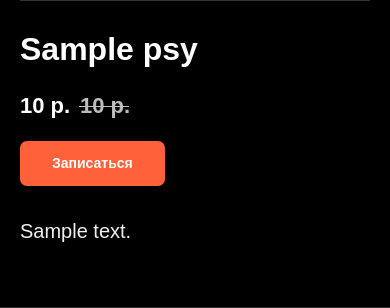
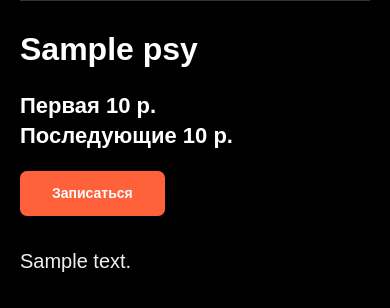
Before and after one commit to alexartoff/macosh_tilda, a Flask app: template templates/psy.html in a window 390 px wide. Shown: the part 1257-1565 px from the top of the page. Run offline with Flask 3, Linux system fonts and the light colour scheme; the template is opened without the code that fills it: most values are stand-ins (such as "Sample title", 1, 10 or a date in 2020); some web fonts are replaced.

Commit message:
add fix for prices and phone number

```diff
--- a/flask_site.py
+++ b/flask_site.py
@@ -16,7 +16,7 @@ app.config['SECRET_KEY'] = os.environ.get('SECRET_KEY')
 app.config['SERVER_NAME'] = os.environ.get('SERVER_NAME')
 SITE_URL = 'https://ma-cosh.ru'
 SITE_TITLE = 'МаКошь'
-PHONE = '+7(951)456-21-19'
+PHONE = '+7 (951) 456-21-19'
 FORM_ID = '#rec624966349'
 
 
--- a/templates/decor.html
+++ b/templates/decor.html
@@ -582,7 +582,7 @@
                             <h1 class="t744__title t-name t-name_xl js-product-name" field="title" style="font-size:32px;">{{ context.braslet_text.service_title }}</h1> </div>
                         <div class="t744__price-wrapper ">
                             <div class="t744__price t744__price-item t-name t-name_md " style="margin-right:5px;font-size:22px;">
-                                <div class="t744__price-value js-product-price notranslate " translate="no" field="price" data-redactor-toolbar="no">{{ context.braslet_text.service_price }}</div>
+                                <div class="t744__price-value js-product-price notranslate " translate="no" field="price" data-redactor-toolbar="no">от {{ context.braslet_text.service_price }}</div>
                                 <div class="t744__price-currency js-product-price-currency">р.</div>
                             </div>
                             <div class="t744__price_old t744__price-item t-name t-name_md " style="font-size:22px;">
@@ -644,7 +644,7 @@
                             <h2 class="t744__title t-name t-name_xl js-product-name" field="title" style="font-size:32px;">{{ context.svechi_text.service_title }}</h2> </div>
                         <div class="t744__price-wrapper ">
                             <div class="t744__price t744__price-item t-name t-name_md " style="margin-right:5px;font-size:22px;">
-                                <div class="t744__price-value js-product-price notranslate " translate="no" field="price" data-redactor-toolbar="no">{{ context.svechi_text.service_price }}</div>
+                                <div class="t744__price-value js-product-price notranslate " translate="no" field="price" data-redactor-toolbar="no">от {{ context.svechi_text.service_price }}</div>
                                 <div class="t744__price-currency js-product-price-currency">р.</div>
                             </div>
                             <div class="t744__price_old t744__price-item t-name t-name_md " style="font-size:22px;">
@@ -792,7 +792,7 @@
                             <h2 class="t744__title t-name t-name_xl js-product-name" field="title" style="font-size:32px;">{{ context.kukli_text.service_title }}</h2> </div>
                         <div class="t744__price-wrapper ">
                             <div class="t744__price t744__price-item t-name t-name_md " style="margin-right:5px;font-size:22px;">
-                                <div class="t744__price-value js-product-price notranslate " translate="no" field="price" data-redactor-toolbar="no">{{ context.kukli_text.service_price }}</div>
+                                <div class="t744__price-value js-product-price notranslate " translate="no" field="price" data-redactor-toolbar="no">от {{ context.kukli_text.service_price }}</div>
                                 <div class="t744__price-currency js-product-price-currency">р.</div>
                             </div>
                             <div class="t744__price_old t744__price-item t-name t-name_md " style="font-size:22px;">
--- a/templates/neopsy.html
+++ b/templates/neopsy.html
@@ -564,13 +564,13 @@
                             <h1 class="t744__title t-name t-name_xl js-product-name" field="title" style="font-size:32px;">{{ context.neopsy_text.service_title }}</h1> </div>
                         <div class="t744__price-wrapper ">
                             <div class="t744__price t744__price-item t-name t-name_md " style="margin-right:5px;font-size:22px;">
-                                <div class="t744__price-value js-product-price notranslate " translate="no" field="price" data-redactor-toolbar="no">{{ context.neopsy_text.service_price }}</div>
+                                <div class="t744__price-value js-product-price notranslate " translate="no" field="price" data-redactor-toolbar="no">от {{ context.neopsy_text.service_price }}</div>
                                 <div class="t744__price-currency js-product-price-currency">р.</div>
                             </div>
-                            <div class="t744__price_old t744__price-item t-name t-name_md " style="font-size:22px;">
+                            <!-- <div class="t744__price_old t744__price-item t-name t-name_md " style="font-size:22px;">
                                 <div class="t744__price-value " data-redactor-toolbar="no" field="price_old">{{ context.neopsy_text.service_old_price }}</div>
                                 <div class="t744__price-currency js-product-price-currency">р.</div>
-                            </div>
+                            </div> -->
                         </div>
                         <div class="js-product-controls-wrapper"></div>
                         <div class="t744__btn-wrapper t1002__btns-wrapper">
--- a/templates/psy.html
+++ b/templates/psy.html
@@ -914,11 +914,11 @@
                             <h1 class="t744__title t-name t-name_xl js-product-name" field="title" style="font-size:32px;">{{ context.psy.service_title }}</h1> </div>
                         <div class="t744__price-wrapper ">
                             <div class="t744__price t744__price-item t-name t-name_md " style="margin-right:5px;font-size:22px;">
-                                <div class="t744__price-value js-product-price notranslate " translate="no" field="price" data-redactor-toolbar="no">{{ context.psy.service_price }}</div>
+                                <div class="t744__price-value js-product-price notranslate " translate="no" field="price" data-redactor-toolbar="no">Первая {{ context.psy.service_price }}</div>
                                 <div class="t744__price-currency js-product-price-currency">р.</div>
                             </div>
-                            <div class="t744__price_old t744__price-item t-name t-name_md " style="font-size:22px;">
-                                <div class="t744__price-value " data-redactor-toolbar="no" field="price_old">{{ context.psy.service_old_price }}</div>
+                            <div class="t744__price t744__price-item t-name t-name_md " style="font-size:22px;">
+                                <div class="t744__price-value " data-redactor-toolbar="no" field="price">Последующие {{ context.psy.service_old_price }}</div>
                                 <div class="t744__price-currency js-product-price-currency">р.</div>
                             </div>
                         </div>
```
